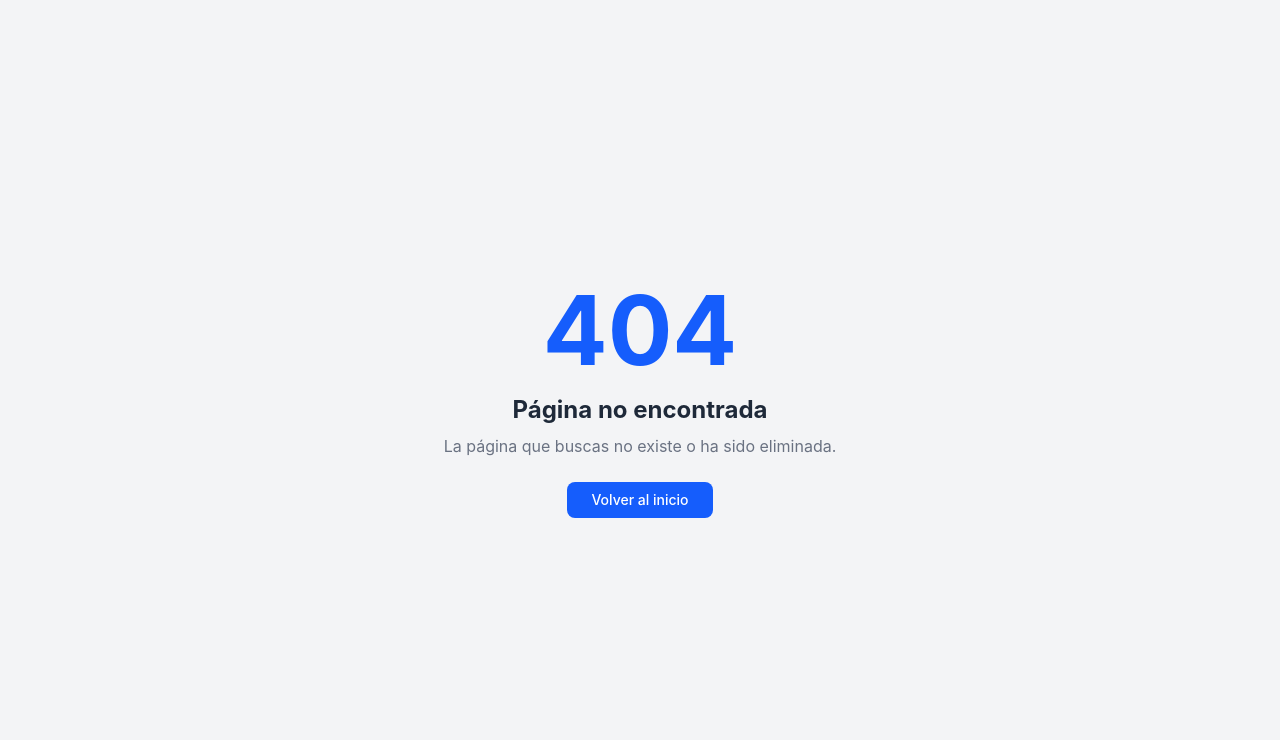
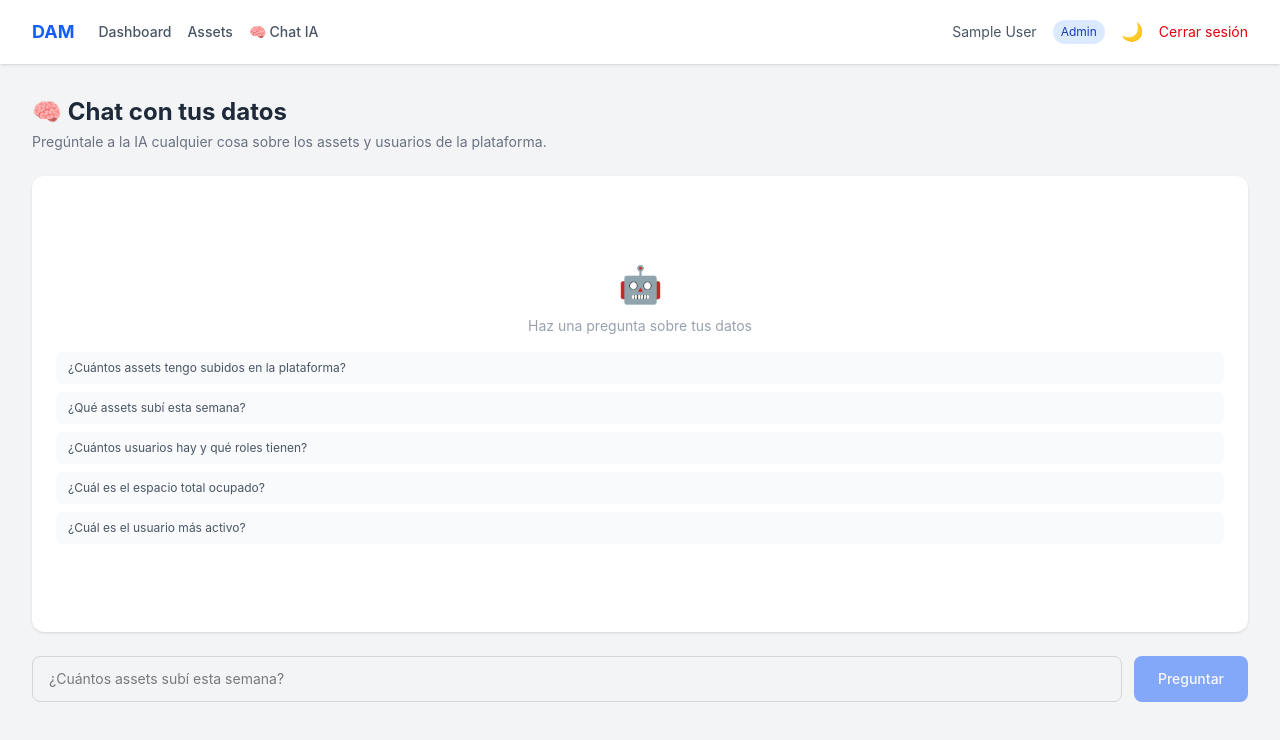
Before and after one commit to Rubenesky/DAM-frontend, a Vue app: page /rag in a window 1280 px wide. Before the commit this address had no page. Shown: the top 740 px of the page. Built offline with nearby package versions, Linux system fonts and the light colour scheme; sample sign-in values are in the browser's storage.

Commit message:
feat: add RAG chat interface with AI database queries

```diff
--- a/src/components/AppLayout.vue
+++ b/src/components/AppLayout.vue
@@ -24,6 +24,13 @@
               >
                 Assets
               </RouterLink>
+              <RouterLink
+                to="/rag"
+                class="text-gray-600 dark:text-gray-300 hover:text-blue-600 text-sm font-medium"
+                active-class="text-blue-600"
+              >
+                🧠 Chat IA
+              </RouterLink>
             </div>
           </div>
 
@@ -32,7 +39,6 @@
             <span class="text-xs bg-blue-100 text-blue-800 px-2 py-1 rounded-full capitalize">
               {{ auth.user?.role }}
             </span>
-            <!-- Botón modo oscuro -->
             <button
               @click="theme.toggle()"
               class="text-gray-500 dark:text-gray-300 hover:text-blue-600 text-lg"
@@ -96,6 +102,14 @@
         >
           Assets
         </RouterLink>
+        <RouterLink
+          to="/rag"
+          class="block text-gray-600 dark:text-gray-300 hover:text-blue-600 text-sm font-medium"
+          active-class="text-blue-600"
+          @click="menuOpen = false"
+        >
+          🧠 Chat IA
+        </RouterLink>
         <div class="pt-2 border-t border-gray-100 dark:border-gray-700">
           <p class="text-sm text-gray-600 dark:text-gray-300">{{ auth.user?.name }}</p>
           <span class="text-xs bg-blue-100 text-blue-800 px-2 py-1 rounded-full capitalize">
--- a/src/router/index.js
+++ b/src/router/index.js
@@ -45,6 +45,12 @@ const router = createRouter({
       meta: { requiresAuth: true },
     },
     {
+      path: '/rag',
+      name: 'rag',
+      component: () => import('../views/RAGView.vue'),
+      meta: { requiresAuth: true },
+    },
+    {
       path: '/:pathMatch(.*)*',
       name: 'not-found',
       component: () => import('../views/NotFoundView.vue'),
--- /dev/null
+++ b/src/views/RAGView.vue
@@ -0,0 +1,122 @@
+<template>
+  <AppLayout>
+    <div class="space-y-6">
+      <div>
+        <h1 class="text-2xl font-bold text-gray-800 dark:text-gray-200">🧠 Chat con tus datos</h1>
+        <p class="text-sm text-gray-500 dark:text-gray-400 mt-1">
+          Pregúntale a la IA cualquier cosa sobre los assets y usuarios de la plataforma.
+        </p>
+      </div>
+
+      <!-- Historial de chat -->
+      <div class="bg-white dark:bg-gray-800 rounded-xl shadow p-6 min-h-96 space-y-4">
+        <div v-if="messages.length === 0" class="text-center py-16 text-gray-400">
+          <p class="text-4xl mb-3">🤖</p>
+          <p class="text-sm">Haz una pregunta sobre tus datos</p>
+          <div class="mt-4 space-y-2">
+            <button
+              v-for="example in examples"
+              :key="example"
+              @click="askExample(example)"
+              class="block w-full text-left text-xs bg-gray-50 dark:bg-gray-700 text-gray-600 dark:text-gray-300 px-3 py-2 rounded-lg hover:bg-blue-50 dark:hover:bg-gray-600 transition"
+            >
+              {{ example }}
+            </button>
+          </div>
+        </div>
+
+        <div v-for="(msg, i) in messages" :key="i">
+          <!-- Pregunta del usuario -->
+          <div class="flex justify-end">
+            <div
+              class="bg-blue-600 text-white px-4 py-2 rounded-xl rounded-tr-none max-w-md text-sm"
+            >
+              {{ msg.question }}
+            </div>
+          </div>
+          <!-- Respuesta de la IA -->
+          <div class="flex justify-start mt-2">
+            <div
+              class="bg-gray-100 dark:bg-gray-700 text-gray-800 dark:text-gray-200 px-4 py-2 rounded-xl rounded-tl-none max-w-md text-sm"
+            >
+              <span class="text-purple-600 dark:text-purple-400 font-medium">✨ IA: </span>
+              {{ msg.answer }}
+            </div>
+          </div>
+        </div>
+
+        <!-- Loading -->
+        <div v-if="loading" class="flex justify-start">
+          <div
+            class="bg-gray-100 dark:bg-gray-700 px-4 py-2 rounded-xl rounded-tl-none text-sm text-gray-400"
+          >
+            Consultando datos...
+          </div>
+        </div>
+      </div>
+
+      <!-- Input -->
+      <div class="flex gap-3">
+        <input
+          v-model="question"
+          type="text"
+          placeholder="¿Cuántos assets subí esta semana?"
+          class="flex-1 border border-gray-300 dark:border-gray-600 dark:bg-gray-700 dark:text-gray-200 rounded-lg px-4 py-3 text-sm focus:outline-none focus:ring-2 focus:ring-blue-500"
+          @keyup.enter="handleQuery"
+        />
+        <button
+          @click="handleQuery"
+          :disabled="loading || !question"
+          class="bg-blue-600 text-white px-6 py-3 rounded-lg hover:bg-blue-700 disabled:opacity-50 text-sm font-medium"
+        >
+          Preguntar
+        </button>
+      </div>
+    </div>
+  </AppLayout>
+</template>
+
+<script setup>
+import { ref } from 'vue'
+import AppLayout from '../components/AppLayout.vue'
+import { useToastStore } from '../stores/toast'
+import api from '../api/axios'
+
+const toast = useToastStore()
+const question = ref('')
+const loading = ref(false)
+const messages = ref([])
+
+const examples = [
+  '¿Cuántos assets tengo subidos en la plataforma?',
+  '¿Qué assets subí esta semana?',
+  '¿Cuántos usuarios hay y qué roles tienen?',
+  '¿Cuál es el espacio total ocupado?',
+  '¿Cuál es el usuario más activo?',
+]
+
+async function handleQuery() {
+  if (!question.value || loading.value) return
+
+  const userQuestion = question.value
+  question.value = ''
+  loading.value = true
+
+  try {
+    const response = await api.post('/rag', { question: userQuestion })
+    messages.value.push({
+      question: userQuestion,
+      answer: response.data.answer,
+    })
+  } catch (e) {
+    toast.error('Error al consultar la IA. Inténtalo de nuevo.')
+  } finally {
+    loading.value = false
+  }
+}
+
+function askExample(example) {
+  question.value = example
+  handleQuery()
+}
+</script>
```
